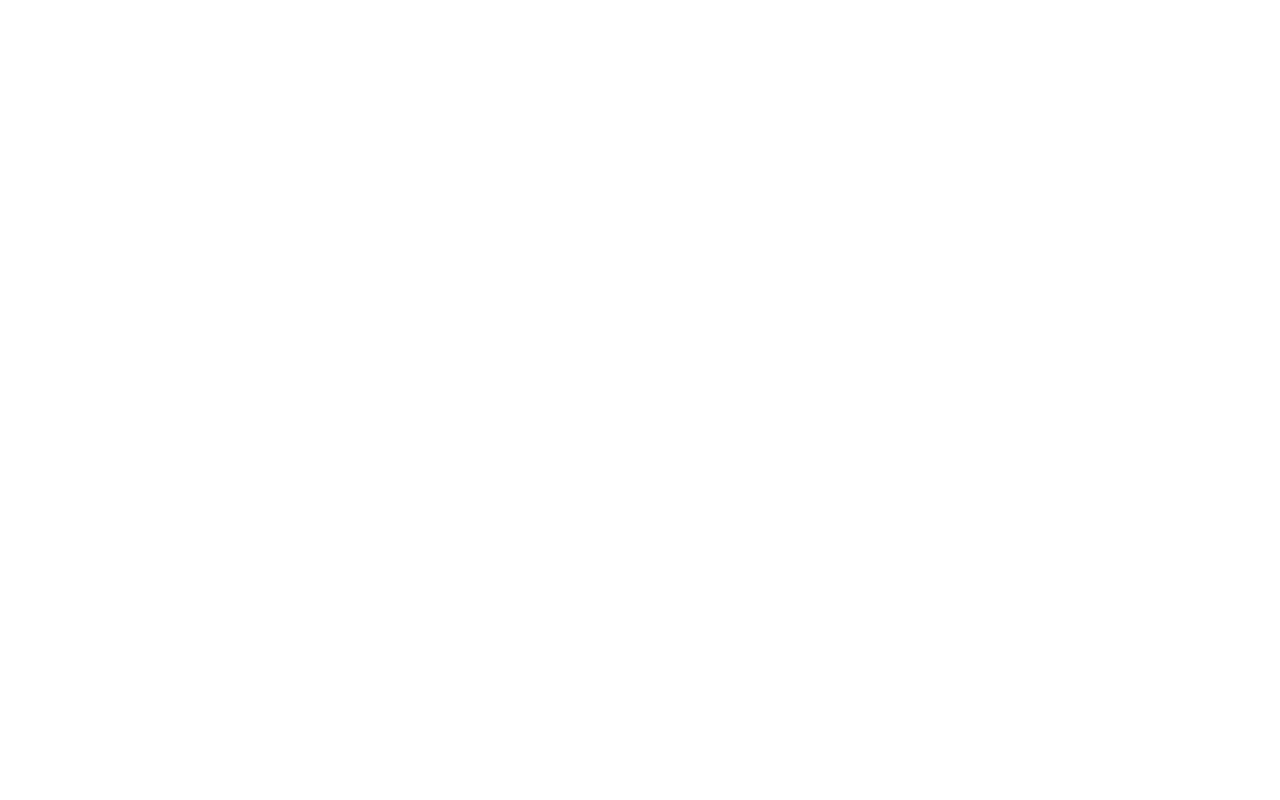
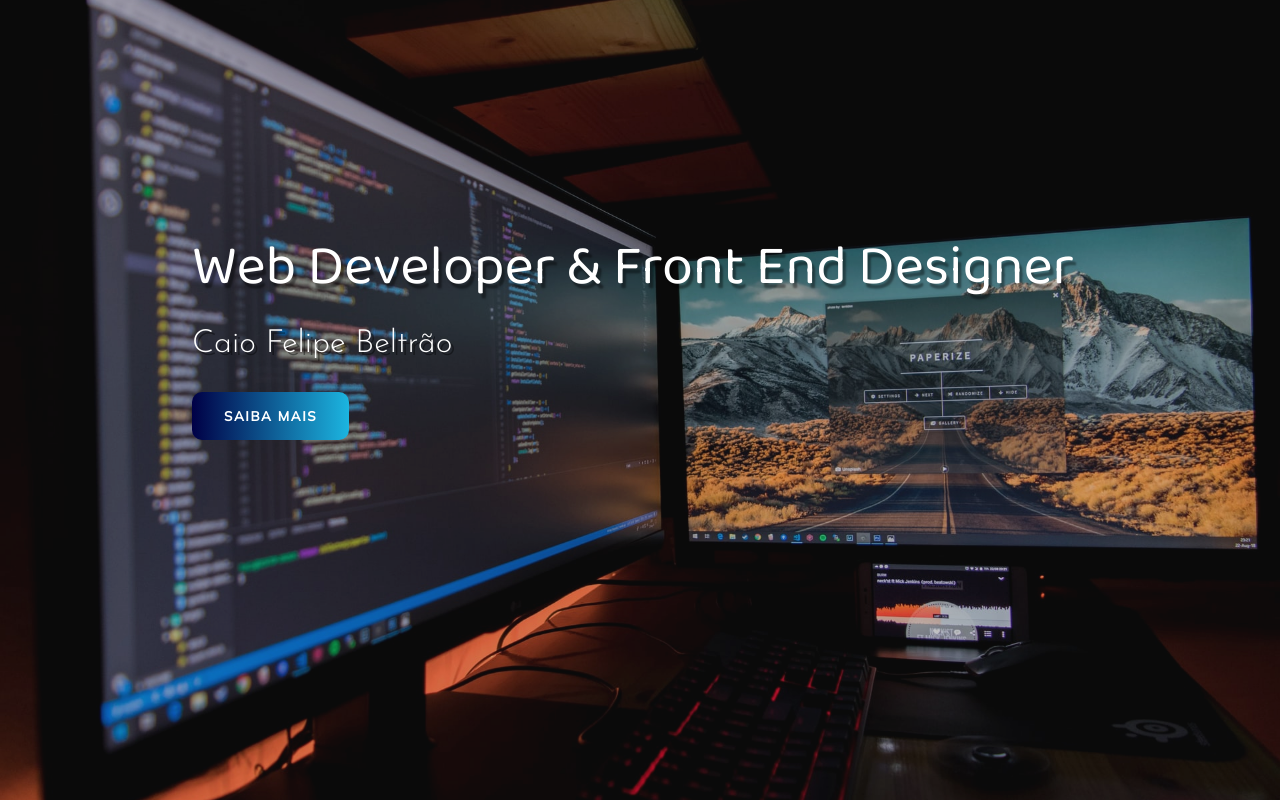
Before and after one commit to caiofbeltrao/portifolio, a plain HTML site: page index.html in a window 1280 px wide. Drawn offline with Linux system fonts and the light colour scheme.

Commit message:
:package: header

```diff
--- a/index.html
+++ b/index.html
@@ -4,10 +4,32 @@
     <meta charset="UTF-8">
     <meta http-equiv="X-UA-Compatible" content="IE=edge">
     <meta name="viewport" content="width=device-width, initial-scale=1.0">
+    <link rel="apple-touch-icon" sizes="180x180" href="imagens/apple-touch-icon.png">
+    <link rel="icon" type="image/png" sizes="32x32" href="imagens/favicon-32x32.png">
+    <link rel="icon" type="image/png" sizes="16x16" href="imagens/favicon-16x16.png">
+    <link rel="manifest" href="site.webmanifest">
     <link rel="stylesheet" href="style.css">
-    <title>Portifólio</title>
+    <title>Portfólio</title>
 </head>
 <body>
 
+    <div class="container">
+
+        <header>
+
+            <div class="img-wrapper">
+                <img src="imagens/background.jpg" alt="">
+            </div>
+
+            <div class="banner">
+                <h1>Web Developer & Front End Designer</h1>
+                <p>Caio Felipe Beltrão</p>
+                <button>Saiba Mais</button>
+            </div>
+
+        </header>
+
+    </div>
+
 </body>
 </html>
--- a/style.css
+++ b/style.css
@@ -1,3 +1,98 @@
 @import url('https://fonts.googleapis.com/css2?family=Baloo+2:wght@400;500;600&family=Josefin+Sans:wght@300;400;600&family=Mulish:wght@200;300;400;500&display=swap');
 
-@import url('https://cdnjs.cloudflare.com/ajax/libs/font-awesome/5.15.2/css/all.min.css')
+@import url('https://cdnjs.cloudflare.com/ajax/libs/font-awesome/5.15.2/css/all.min.css');
+
+*{
+    margin: 0;
+    padding: 0;
+}
+
+header{
+    width: 100%;
+    height: 100vh; /*Vh - view height - altura de visualização*/
+    overflow: hidden;
+    position: relative;
+}
+
+.img-wrapper{
+    width: 100%;
+    height: 100%;
+    overflow: hidden;
+    background-color: rgba(0, 0, 0, 0.8);
+}
+
+.img-wrapper img{
+    width: 100%;
+    height: 100%;
+    object-fit: cover;
+    opacity: 0.8;
+    animation: zoom 5s;
+}
+
+/*Animação*/
+/*Fazendo os key frames*/
+@keyframes zoom{
+    0%{
+        transform: scale(1.3);
+    }
+    100%{
+        transform: scale(1);
+    }
+}
+
+.banner{
+    position: absolute;
+    left: 15%;
+    top: 30%;
+}
+
+.banner h1{
+    color: white;
+    font-size: 3.5rem; /* em - elemento pai | rem - elemento raiz*/
+    font-family: "Baloo 2", serif;
+    font-weight: 200;
+    text-shadow: 0.2rem 0.3rem 2px rgba(0, 0, 0, 0.4);
+    line-height: 3.5rem;
+    margin-bottom: 2rem;
+    animation: moveBanner 1s;
+}
+
+.banner p{
+    font-family: "Josefin Sans", serif;
+    color: white;
+    font-size: 2rem;
+    font-weight: 100;
+    text-shadow: 0.2rem 0.2rem rgba(0, 0, 0, 0.4);
+    margin-bottom: 2rem;
+    animation: moveBanner 1.5s;
+}
+
+.banner button{
+    font-family: "Mulish", serif;
+    color: white;
+    text-transform: uppercase;
+    letter-spacing: .1rem;
+    font-weight: 600;
+    background: #000046;
+    background: -webkit-linear-gradient(to right, #1CB5E0, #000046);
+    background: linear-gradient(to left, #1CB5E0, #000046);
+    padding: 1rem 2rem;
+    border: none;
+    border-radius: 10px;
+    cursor: pointer;
+    animation: moveBanner 2s;
+}
+.banner button:hover{
+    opacity: 0.8;
+}
+
+@keyframes moveBanner{
+    0%{
+        transform: translateY(10rem) rotateY(-30deg);
+        opacity: 0;
+    }
+    100%{
+        transform: translateY(0) rotateY(0);
+        opacity: 1;
+    }
+}
```
Also changed, not shown: imagens/about.txt (renamed from about.txt), imagens/android-chrome-192x192.png (renamed from android-chrome-192x192.png), imagens/android-chrome-512x512.png (renamed from android-chrome-512x512.png), imagens/apple-touch-icon.png (renamed from apple-touch-icon.png), imagens/background.jpg (added), imagens/favicon-16x16.png (renamed from favicon-16x16.png), imagens/favicon-32x32.png (renamed from favicon-32x32.png), site.webmanifest, 1 other file.
